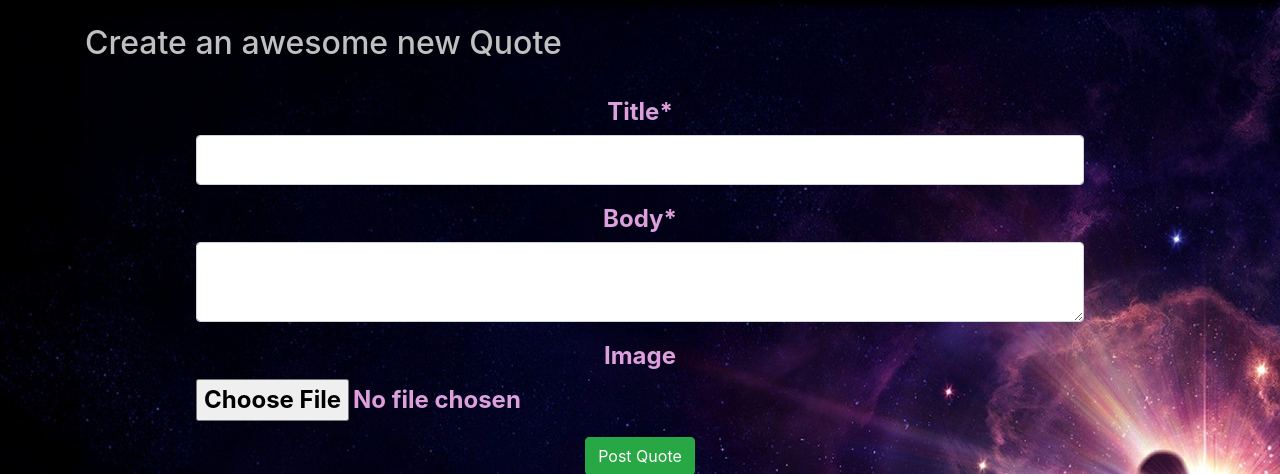
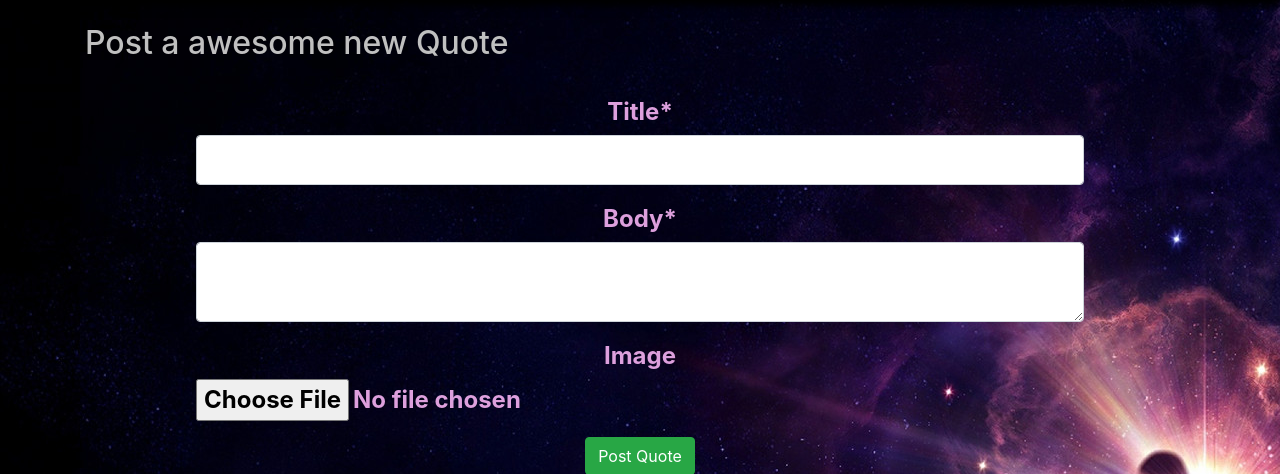
Before and after one commit to ahmedzacky/Quotes, a Django app: page /quotes/create/ in a window 1280 px wide. Shown: the part 68-542 px from the top of the page. Run offline with Django 3.2, Linux system fonts and the light colour scheme; the visitor is signed in with stand-in values (Sample User, id 1); some libraries are stand-ins or nearby versions.

Commit message:
fixed / autoslug generation bug

```diff
--- a/quotes/models.py
+++ b/quotes/models.py
@@ -1,11 +1,16 @@
 from django.db import models
 from django.contrib.auth.models import User
 from accounts.models import Account
+from django_extensions.db.fields import AutoSlugField
+
+def my_slugify_function(content):
+    return content.replace(' ', '-').replace('/', '-').lower()
 
 class Quote(models.Model):
     # main data
     title = models.CharField(max_length=100)
-    slug = models.SlugField(unique=True, allow_unicode=True)
+    # slug = models.SlugField(unique=True, allow_unicode=True)
+    slug = AutoSlugField(populate_from='title', slugify_function=my_slugify_function)
     body = models.TextField(max_length=400)
     author = models.ForeignKey(Account, null=True, on_delete=models.SET_NULL)
     image = models.ImageField(blank=True)
--- a/quotes/templates/quotes/quote-detail.html
+++ b/quotes/templates/quotes/quote-detail.html
@@ -8,8 +8,6 @@
   {% if Quote.image.url != null  %}
   <img class="quote-image" src="{{ Quote.image.url }}" alt="mza200 - image is buggy :("/>
   {% endif %}
-
-
   <p class="date">{{ Quote.date_added }}</p>
   </div>
 
--- a/quotes/templates/quotes/quotes-create.html
+++ b/quotes/templates/quotes/quotes-create.html
@@ -2,13 +2,14 @@
 {% block content %}
 
 <div class="create-quote">
-    <h2>Create an awesome new Quote</h2>
-    <form action="{% url 'quotes:create' %}" class="site-form" method="POST" enctype="multipart/form-data" class="form-group">
+    <h2>Post a awesome new Quote</h2>
+    <form action="{% url 'quotes:create' %}" class="site-form" method="POST" enctype="multipart/form-data" class="form-group" onsubmit="myFunction()">
         {% load crispy_forms_tags %}
         {% csrf_token %}
         {{ form|crispy }}
         <button type="submit" class="btn btn-success">Post Quote</button>
     </form>
+    <p id="text"></p>
 </div>
 
 {% endblock %}
--- a/quotes/views.py
+++ b/quotes/views.py
@@ -4,6 +4,7 @@ from django.http import HttpResponse
 from django.contrib.auth.decorators import login_required
 from django.core.paginator import Paginator
 from .forms import *
+from django.utils.text import slugify
 
 def index(request):
     quotes = Quote.objects.all().order_by('date_added')
@@ -28,7 +29,6 @@ def create(request):
                 title = form.cleaned_data['title'],
                 body = form.cleaned_data['body'],
                 image = form.cleaned_data['image'],
-                slug = form.cleaned_data['title'].replace(" ", "-")
             )
             new_qt.save()
             return redirect('index')
--- a/requirements.txt
+++ b/requirements.txt
@@ -5,3 +5,4 @@ pylint==2.4.4
 pyparsing==2.4.6
 pytoml==0.1.21
 django-crispy-forms==1.9.0
+django-extensions==2.2.9
--- a/zpa700/settings.py
+++ b/zpa700/settings.py
@@ -23,7 +23,8 @@ INSTALLED_APPS = [
     'django.contrib.staticfiles',
     'quotes',
     'accounts',
-    'crispy_forms'
+    'crispy_forms',
+    'django_extensions',
 ]
 
 MIDDLEWARE = [
```
Also changed, not shown: quotes/migrations/0006_auto_20200408_2240.py (added).
